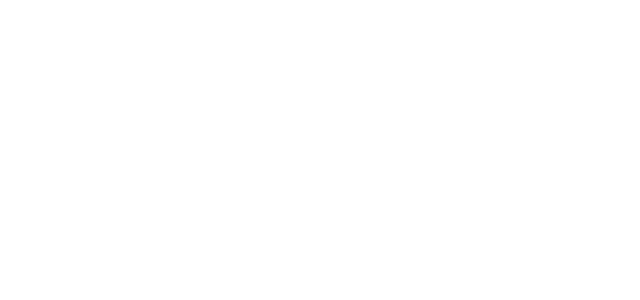
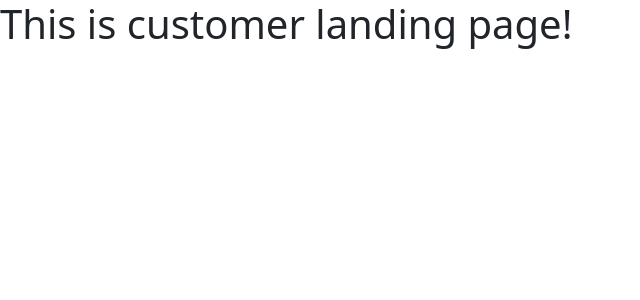
Before and after one commit to harini0-0/recipeready, a React (Create React App) app: page /customerlanding in a window 1280 px wide. Before the commit this address had no page. Shown: the top 300 px of the page, without its empty margins (0-640 px from the left). Built offline with nearby package versions, Linux system fonts and the light colour scheme.

Commit message:
Routes for the 3 users

```diff
--- a/src/App.js
+++ b/src/App.js
@@ -4,6 +4,9 @@ import 'bootstrap/dist/css/bootstrap.min.css';
 import { BrowserRouter as Router, Routes, Route } from 'react-router-dom';
 import LoginPage from './pages/LoginPage';
 import SignupPage from './pages/SignupPage';
+import CloudKitchenLanding from "./pages/CloudKitchenLanding";
+import CustomerLanding from "./pages/CustomerLanding";
+import DeliveryLanding from "./pages/DeliveryLanding";
 
 function App() {
   return (
@@ -14,7 +17,9 @@ function App() {
           <Route path="/" element={<LandingPage />} />
           <Route path="/login" element={<LoginPage />} />
           <Route path="/signup" element={<SignupPage />} />
-
+          <Route path="/cloudkitchenlanding" element={<CloudKitchenLanding />} />
+          <Route path="/customerlanding" element={<CustomerLanding />} />
+          <Route path="/deliverylanding" element={<DeliveryLanding />} />
         </Routes>
       </div>
     </Router>
--- a/src/pages/CloudKitchenLanding.jsx
+++ b/src/pages/CloudKitchenLanding.jsx
@@ -0,0 +1,11 @@
+import React from "react";
+
+function CloudKitchenLanding(){
+    return(
+        <>
+            <h1>This is cloud kitchen landing!</h1>
+        </>
+    );
+}
+
+export default CloudKitchenLanding
--- a/src/pages/CustomerLanding.jsx
+++ b/src/pages/CustomerLanding.jsx
@@ -0,0 +1,11 @@
+import React from "react";
+
+function CustomerLanding(){
+    return(
+        <>
+            <h1>This is customer landing page!</h1>
+        </>
+    );
+}
+
+export default CustomerLanding
--- /dev/null
+++ b/src/pages/DeliveryLanding.jsx
@@ -0,0 +1,11 @@
+import React from "react";
+
+function DeliveryLanding(){
+    return(
+        <>
+            <h1>This is delivery landing page!</h1>
+        </>
+    );
+}
+
+export default DeliveryLanding
```
Also changed, not shown: src/pages/Delivery.jsx (deleted).
